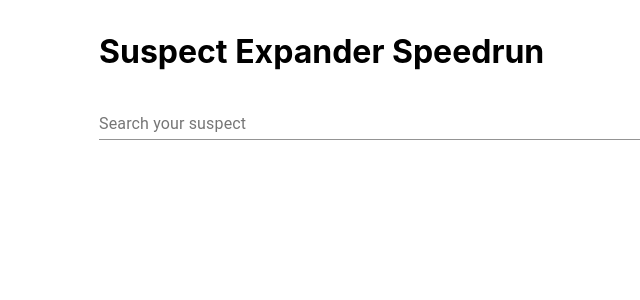
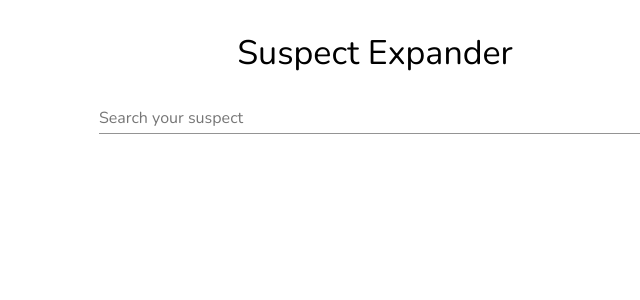
Before and after one commit to littlemight/suspect-expander, a React (Create React App) app: page / in a window 1280 px wide. Shown: the top 300 px of the page, without its empty margins (265-905 px from the left). Built offline with nearby package versions, Linux system fonts and the light colour scheme.

Commit message:
change some typography and use Nunito font

```diff
--- a/public/index.html
+++ b/public/index.html
@@ -8,6 +8,14 @@
     <meta
       name="description"
       content="Web site created using create-react-app"
+    />
+    <link
+      rel="stylesheet"
+      href="https://fonts.googleapis.com/css?family=Roboto:300,400,500,700&display=swap"
+    />
+    <link
+      rel="stylesheet"
+      href="https://fonts.googleapis.com/css?family=Nunito"
     />
     <link rel="apple-touch-icon" href="%PUBLIC_URL%/logo192.png" />
     <!--
@@ -24,7 +32,7 @@
       work correctly both with client-side routing and a non-root public URL.
       Learn how to configure a non-root public URL by running `npm run build`.
     -->
-    <title>React App</title>
+    <title>Suspect Expander</title>
   </head>
   <body>
     <noscript>You need to enable JavaScript to run this app.</noscript>
--- a/src/App.js
+++ b/src/App.js
@@ -1,7 +1,14 @@
 import React, { Component } from "react";
-import { Container, Box, TextField } from "@material-ui/core";
+import { Container, Box, TextField, Typography } from "@material-ui/core";
+import { MuiThemeProvider, createMuiTheme } from "@material-ui/core/styles";
 import "./App.css";
 import SuspectComponent from "./components/SuspectComponent";
+
+const theme = createMuiTheme({
+  typography: {
+    fontFamily: "Nunito, Roboto, sans-serif",
+  },
+});
 
 class App extends Component {
   state = {
@@ -36,18 +43,33 @@ class App extends Component {
     }
 
     return (
+      <MuiThemeProvider theme={theme}>
         <Container maxWidth="sm">
           <Box my={4}>
-          <h1>Suspect Expander Speedrun</h1>
+            <Typography
+              component="h1"
+              variant="h4"
+              display="block"
+              align="center"
+              gutterBottom
+            >
+              Suspect Expander
+            </Typography>
             <TextField
               id="standard-basic"
               placeholder="69"
               label="Search your suspect"
               type="number"
               value={this.state.id || ""}
+              error={
+                (!this.state.response || this.state.response.status !== 200) &&
+                this.state.id
+              }
               helperText={
                 this.state.response && this.state.response.status === 200
                   ? `Showing result for Suspect #${this.state.id}. Click a node to search that node, double click to expand it.`
+                  : this.state.response && this.state.id
+                  ? `API Message: ${this.state.response.message}`
                   : ""
               }
               onChange={(e) => this.fetchID(e.target.value)}
@@ -56,6 +78,7 @@ class App extends Component {
             {suspectComponent}
           </Box>
         </Container>
+      </MuiThemeProvider>
     );
   }
 }
--- a/src/components/FriendItemComponent.js
+++ b/src/components/FriendItemComponent.js
@@ -1,15 +1,26 @@
 import React from "react";
-import { ListItem, ListItemText, ListItemIcon } from "@material-ui/core";
+import {
+  ListItem,
+  ListItemText,
+  ListItemIcon,
+  Divider,
+} from "@material-ui/core";
 import ElementIcon from "./ElementIcon";
 
 export default ({ friend, fetchID }) => {
   console.log(friend.element);
   return (
-    <ListItem button onClick={() => fetchID(friend.id)}>
-      <ListItemIcon>
-        <ElementIcon element={friend.element} />
-      </ListItemIcon>
-      <ListItemText primary={friend.name} secondary={`Suspect #${friend.id}`} />
-    </ListItem>
+    <React.Fragment>
+      <ListItem button onClick={() => fetchID(friend.id)}>
+        <ListItemIcon>
+          <ElementIcon element={friend.element} />
+        </ListItemIcon>
+        <ListItemText
+          primary={friend.name}
+          secondary={`Suspect #${friend.id}`}
+        />
+      </ListItem>
+      <Divider />
+    </React.Fragment>
   );
 };
--- a/src/components/GraphComponent.js
+++ b/src/components/GraphComponent.js
@@ -53,7 +53,7 @@ class GraphComponent extends Component {
   config = {
     automaticRearrangeAfterDropNode: true,
     directed: true,
-    width: 500,
+    width: 480,
   };
 
   expandGraphNode = async (id) => {
--- a/src/components/SuspectComponent.js
+++ b/src/components/SuspectComponent.js
@@ -1,7 +1,7 @@
 import React from "react";
 import FriendListComponent from "./FriendListComponent";
 import GraphComponent from "./GraphComponent";
-import { Container, Typography } from "@material-ui/core";
+import { Box, Container, Typography } from "@material-ui/core";
 import { Card, CardHeader, CardContent } from "@material-ui/core";
 import ElementIcon from "./ElementIcon";
 
@@ -27,6 +27,7 @@ export default (props) => {
 
   return (
     <Container className="SuspectComponent">
+      <Box my={4}>
         <Card>
           <CardHeader
             avatar={<ElementIcon element={element} />}
@@ -41,6 +42,7 @@ export default (props) => {
             />
           </CardContent>
         </Card>
+      </Box>
       <FriendListComponent friends={friends} fetchID={props.fetchID} />
     </Container>
   );
```
Lines whose indentation alone changed are shown as unchanged.
